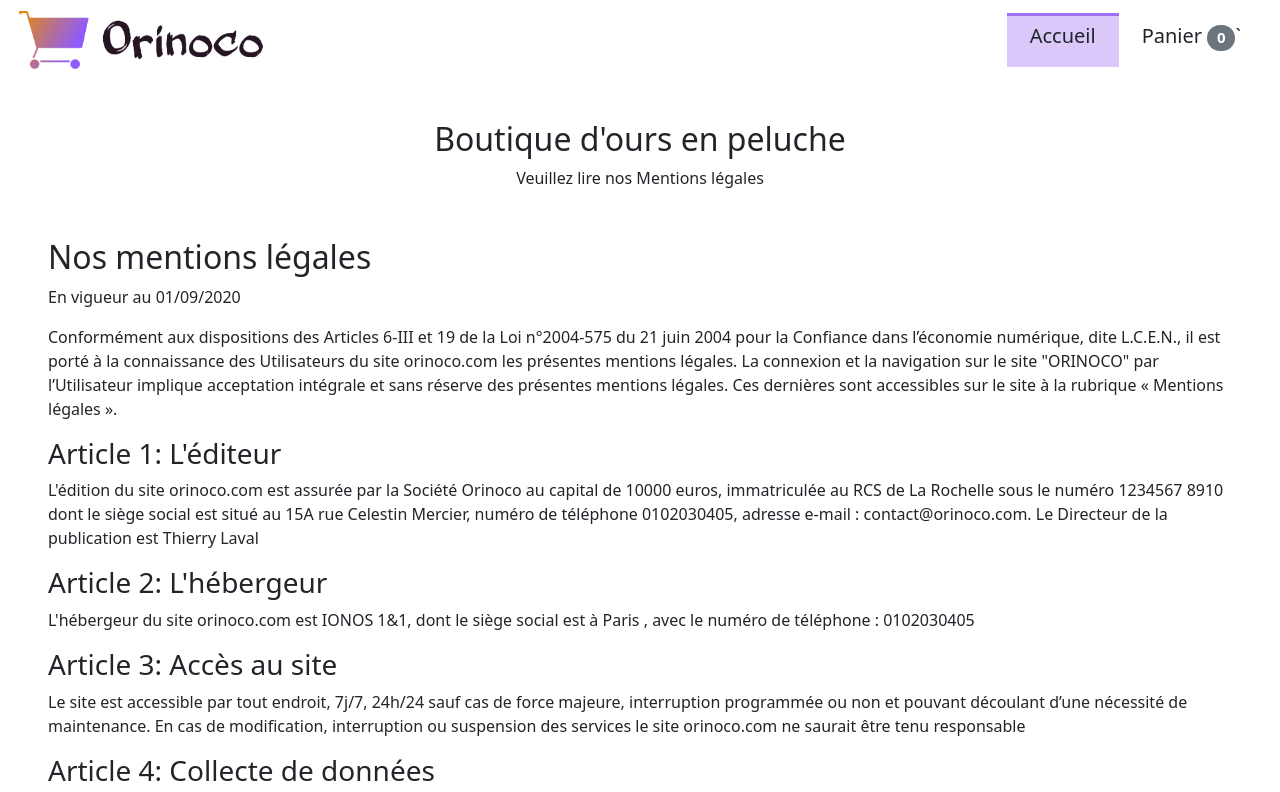
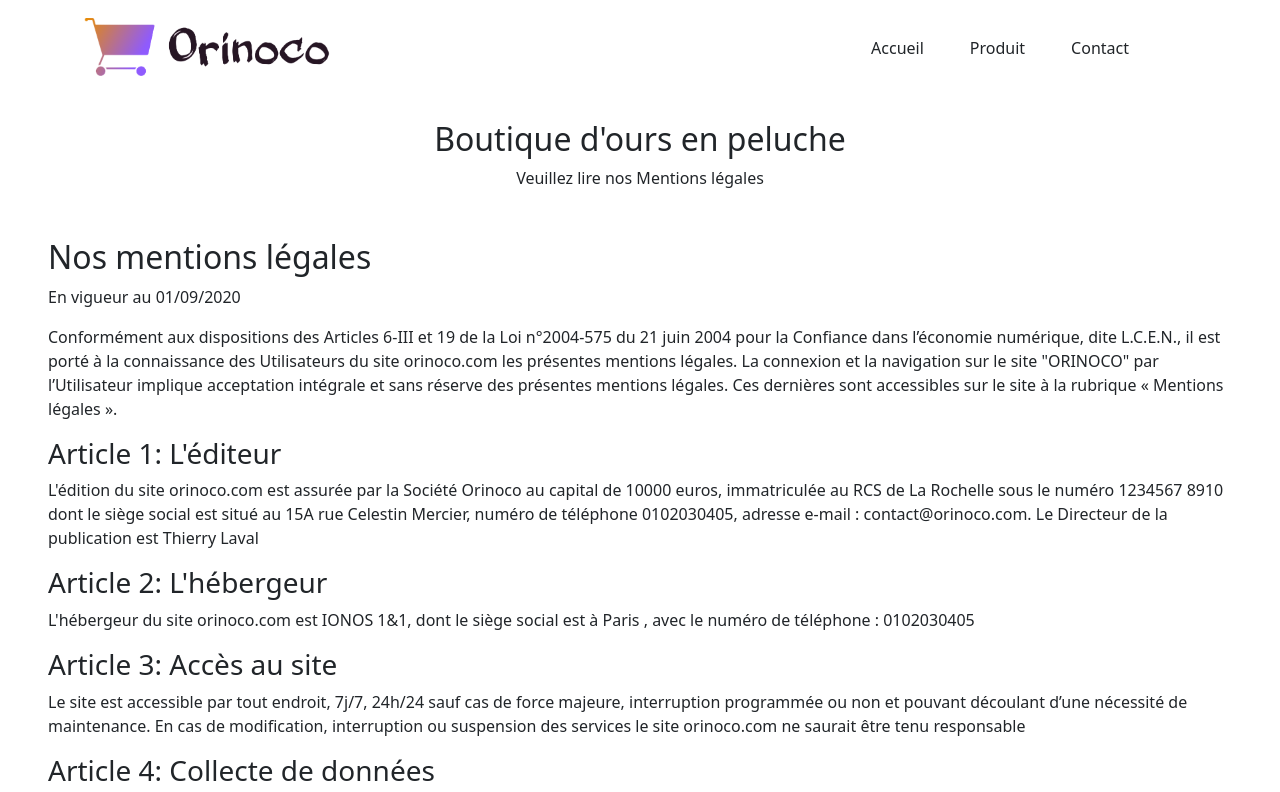
Before and after one commit to imadkaanane/ImadKaanane_5_21082021, a website: page front-end/mentions.html in a window 1280 px wide. Shown: the top 792 px of the page. Drawn offline with nearby package versions, Linux system fonts and the light colour scheme; files that its build step writes are made by us from their sources.

Commit message:
modif des liens du navigateur

```diff
--- a/front-end/mentions.html
+++ b/front-end/mentions.html
@@ -21,24 +21,33 @@
     </head>
 
 <body>
-    <nav id="myNavbar" class="col navbar navbar-expand-md fixed-top navbar-light bg-white px-3 p-0">
+    <nav id="myNavbar" class="col navbar navbar-expand-md fixed-top navbar-light bg-white p-0">
+        <div class="container">
             <a class="navbar-brand " href="index.html">
                 <img src="../back-end/images/logo.png" height="70" alt="Logo Orinoco" />
             </a>
-        <button id="nav-toggle" class="navbar-toggler" type="button" data-bs-toggle="collapse" data-bs-target="#navbarContent" aria-controls="navbarContent" aria-expanded="false" aria-label="toggle_nav">
+            <button id="nav-toggle" class="navbar-toggler" type="button" data-bs-toggle="collapse"
+                data-bs-target="#navbarContent" aria-controls="navbarContent" aria-expanded="false"
+                aria-label="toggle_nav">
                 <span class="navbar-toggler-icon"></span>
             </button>
             <div id="navbarContent" class="collapse navbar-collapse justify-content-end">
-            <ul class="navbar-nav text-center">
-                <li class="nav-item active">
-                    <a class="nav-link text-dark h5" href="./">Accueil</a>
+                <ul class="navbar-nav text-center" role="tablist">
+                    <li class="nav-item ">
+                        <a class="nav-link text-dark" href="index.html" id="acceuil">Accueil</a>
                     </li>
-
-                <li class="nav-item " >
-                    <a class="nav-link text-dark h5" href="panier.html" id="basketPreview">Panier <span class="badge rounded-pill bg-secondary align-middle my-auto">0</span>`</a>
-                    <!-- JS pour compteur/tooltip -->
+                    <li class="nav-item ">
+                        <a class="nav-link text-dark" href="index.html#product" id="product">Produit</a>
                     </li>
-
+                    <li class="nav-item">
+                        <a class="nav-link text-dark" href="#contact">Contact</a>
+                    </li>
+                    <li class="nav-item ">
+                        <a class="nav-link text-dark" href="panier.html" id="basketPreview"></a>
+                        <!-- insertion la fonction basketPreview -->
+                    </li>
+                </ul>
+            </div>
         </div>
     </nav>
     <main id="mainbloc mt-5 pt-5">
```
Also changed, not shown: front-end/panier.html (+2 -2 lines), front-end/product.html (+2 -2 lines). Lines whose indentation alone changed are shown as unchanged.
